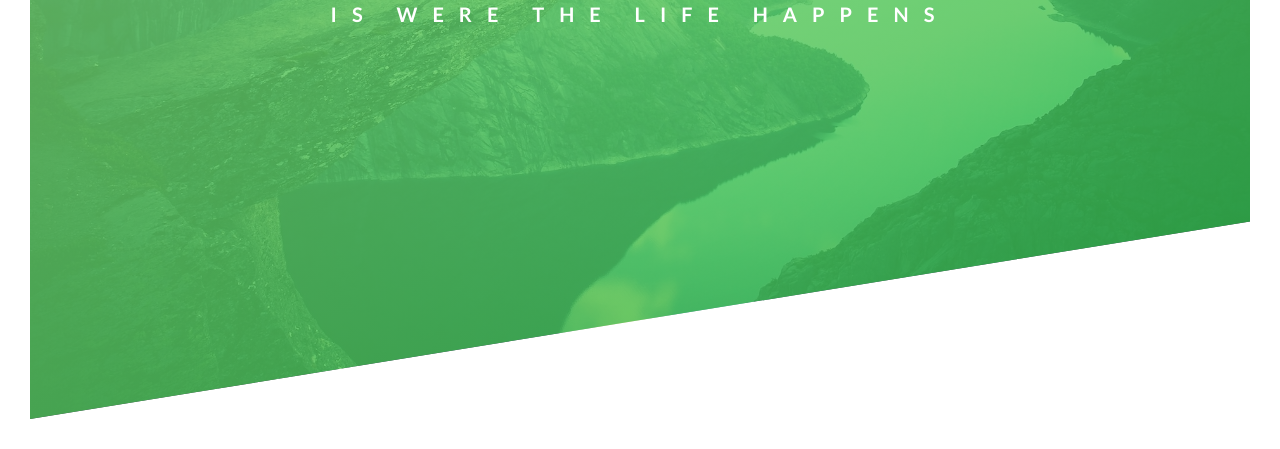
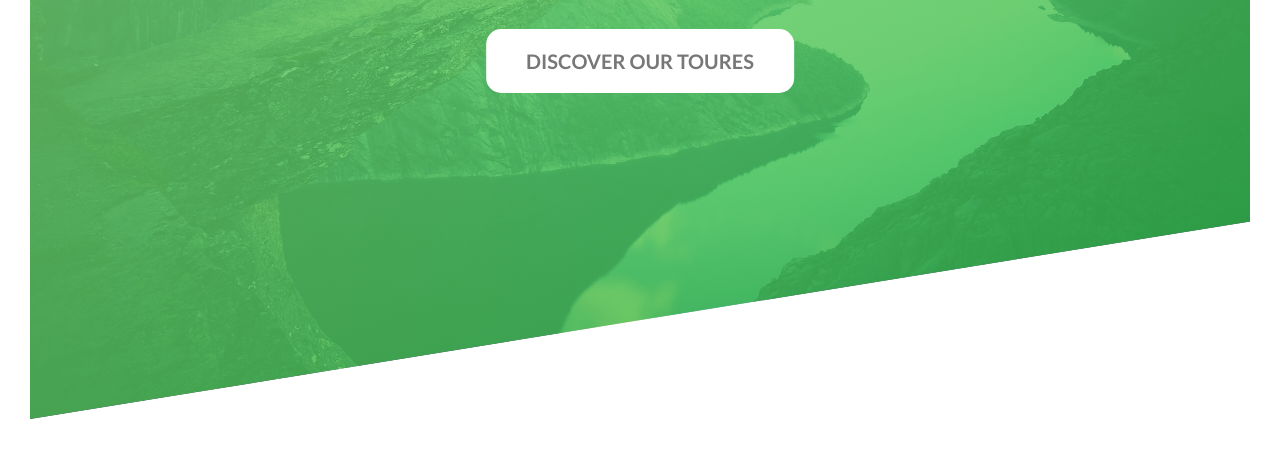
Before and after one commit to mousa1995/Advanced-css-1-learn, a website: page index.html in a window 1280 px wide. Shown: the part 371-820 px from the top of the page. Drawn offline with Linux system fonts and the light colour scheme.

Commit message:
[+] static button

```diff
--- a/index.html
+++ b/index.html
@@ -1,5 +1,6 @@
 <!DOCTYPE html>
 <html lang="en">
+
 <head>
   <meta charset="UTF-8">
   <meta name="viewport" content="width=device-width, initial-scale=1.0">
@@ -9,6 +10,7 @@
   <link rel="stylesheet" href="./css/style.css">
   <link rel="shortcut icon" type="image/png" href="img/favicon.png" />
 </head>
+
 <body>
   <header class="header">
     <div class="header__logo-box">
@@ -19,8 +21,11 @@
       <h1 class="header__h">
         <span class="header__h-main">Outdoors</span>
         <span class="header__h-sub">is were the life happens</span>
+
+        <a href="#" class="btn btn--white btn--animated">Discover our toures</a>
       </h1>
     </div>
   </header>
 </body>
+
 </html>
--- /dev/null
+++ b/scss/component/_buttons.scss
@@ -0,0 +1,13 @@
+.btn:link,
+.btn:visited{
+  text-decoration: none;
+  text-transform: uppercase;
+  padding: 1.5rem 4rem;
+  display: inline-block;
+  border-radius: 1.5rem;
+}
+
+.btn--white{
+  background-color: $color-white;
+  color: $color-gray-dark;
+}
--- a/scss/component/_header.scss
+++ b/scss/component/_header.scss
@@ -28,9 +28,10 @@
  }
 
  &__h {
-  font-size: 4rem;
+  // font-size: 4rem;
   color: $color-white;
   text-align: center;
+  backface-visibility: hidden;
 
   &-main {
    text-transform: uppercase;
@@ -51,6 +52,7 @@
    letter-spacing: 1.5rem;
    animation-name: moveInRight;
    animation-duration: 2s;
+   margin-bottom: 6rem;
   }
  }
 
--- a/scss/main.scss
+++ b/scss/main.scss
@@ -1,4 +1,7 @@
 @import './abstract/variables';
 @import './abstract/typography';
+
 @import './component/header';
+@import './component/buttons';
+
 @import './animation';
```
Also changed, not shown: css/style.css.
